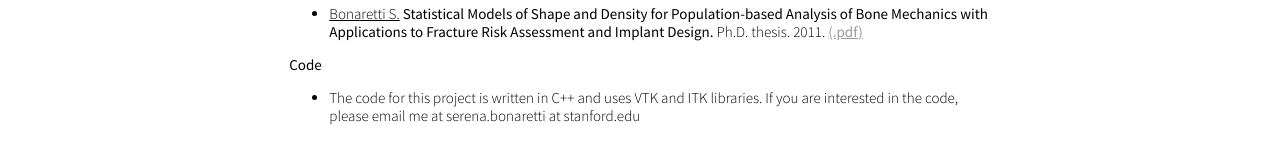
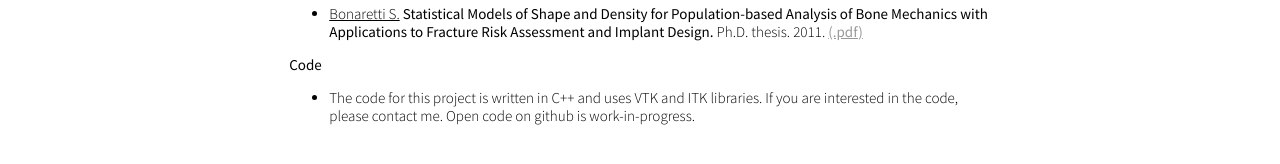
Before and after one commit to sbonaretti/sbonaretti.github.io, a Jekyll site: the page built from Projects.md, in a window 1280 px wide and 900 px high, scrolled down 3572 px. Shown: the part 705-869 px from the top of the window. Built offline with Jekyll 4.4.1, drawn with Linux system fonts in a browser that asks for light colours; some web fonts are replaced.

Commit message:
Update Projects.md

```diff
--- a/Projects.md
+++ b/Projects.md
@@ -176,4 +176,4 @@ _Conference Abstracts_
 
 **Code**
 
-* The code for this project is written in C++ and uses VTK and ITK libraries. If you are interested in the code, please email me at serena.bonaretti at stanford.edu
+* The code for this project is written in C++ and uses VTK and ITK libraries. If you are interested in the code, please contact me. Open code on github is work-in-progress.
```
